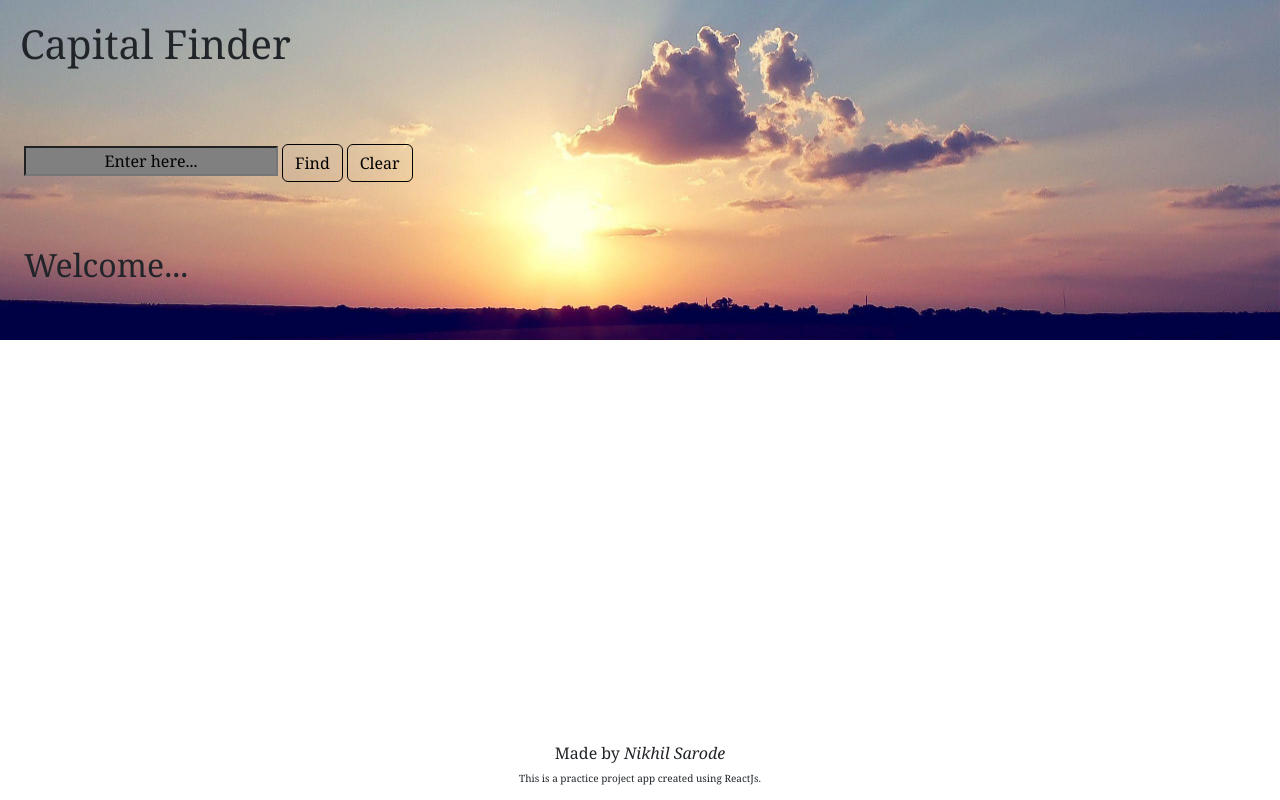
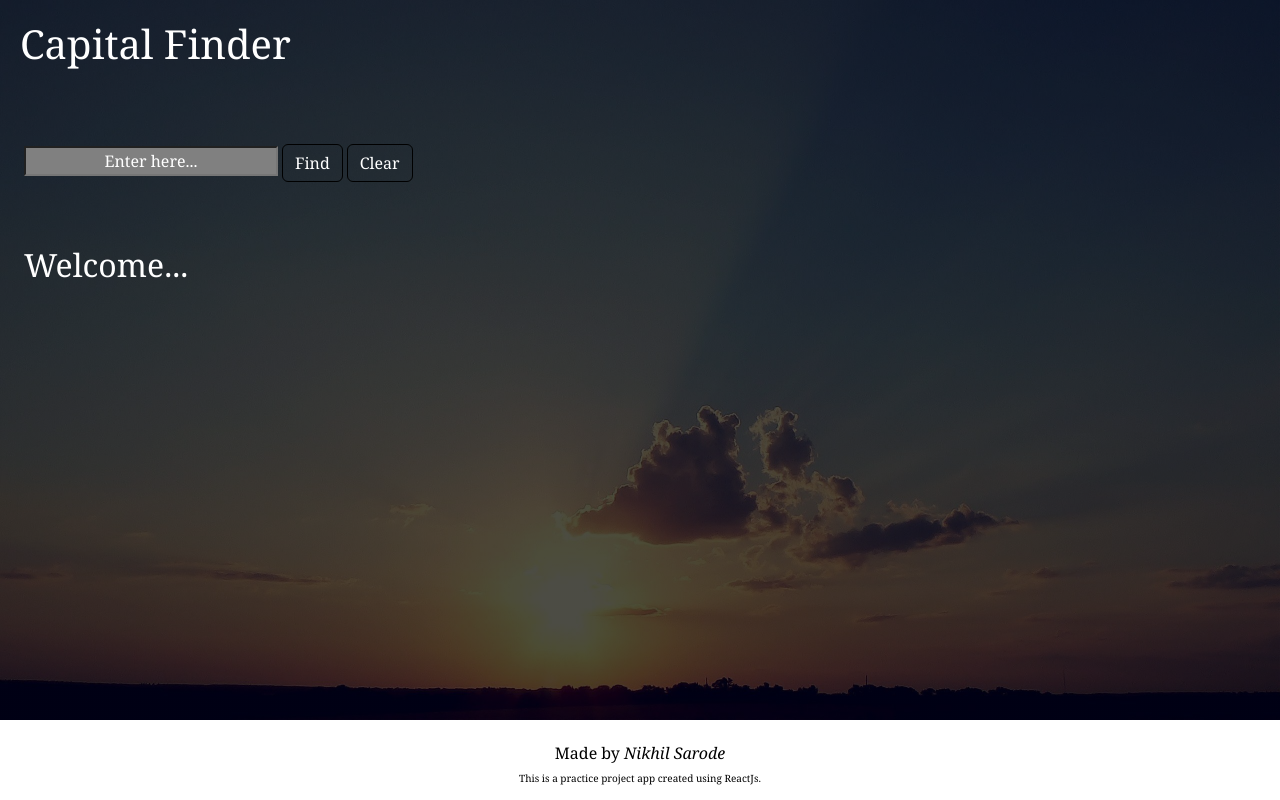
Before and after one commit to NPSarode/capital-finder, a React (Create React App) app: page / in a window 1280 px wide. Built offline with nearby package versions, Linux system fonts and the light colour scheme.

Commit message:
finalized all

```diff
--- a/src/components/App.css
+++ b/src/components/App.css
@@ -7,6 +7,7 @@
 .myInput{
   text-align: center;
   background-color: gray;
+  color: white;
 }
 
 .foot{
@@ -14,23 +15,26 @@
   font-size: x-small;
   font-weight:100;
   width: 100%;
-  height: 40px;
+  height: 5vh;
   position: fixed;
   bottom: 0;
   left: 0;
+  color: black;
 }
 
 .back{
-  background-image: url("back.jpg");
+  background-image: linear-gradient(rgba(0, 0, 0, 0.7), rgba(0, 0, 0, 0.7)), url("back.jpg");
   background-repeat: no-repeat;
   background-attachment:;
   background-size: cover;
   background-position: right bottom;
+  color: white;
+  height: 90vh;
 
   font-family: Cambria, Cochin, Georgia, Times, 'Times New Roman', serif;
 }
 
 .bt{
-  color: black;
+  color: white;
   border-color: black;
 }
--- a/src/components/App.js
+++ b/src/components/App.js
@@ -16,7 +16,7 @@ function App() {
       <div className="col-md-12">
         <TextInput></TextInput>
       </div>
-      <div className="col-md-12">
+      <div className="col-md-1">
         <Foot title="Nikhil Sarode"></Foot>
       </div>
     </div>
```
Also changed, not shown: src/components/Foot.js (line endings or trailing spaces), src/components/TextInput.js (line endings or trailing spaces).
